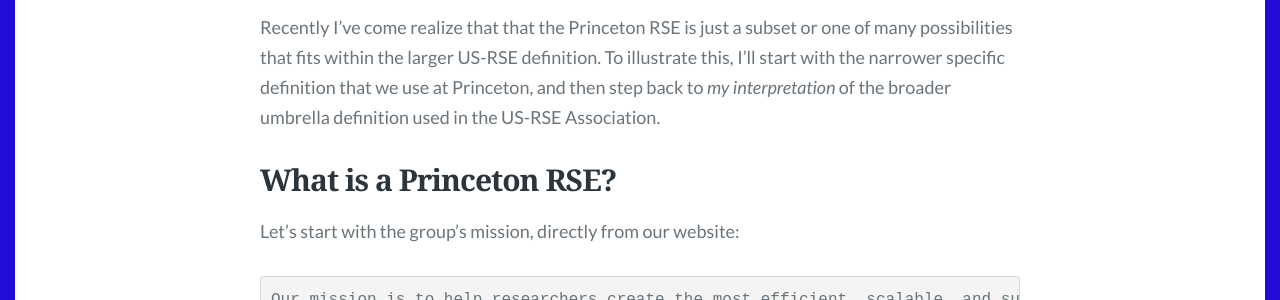
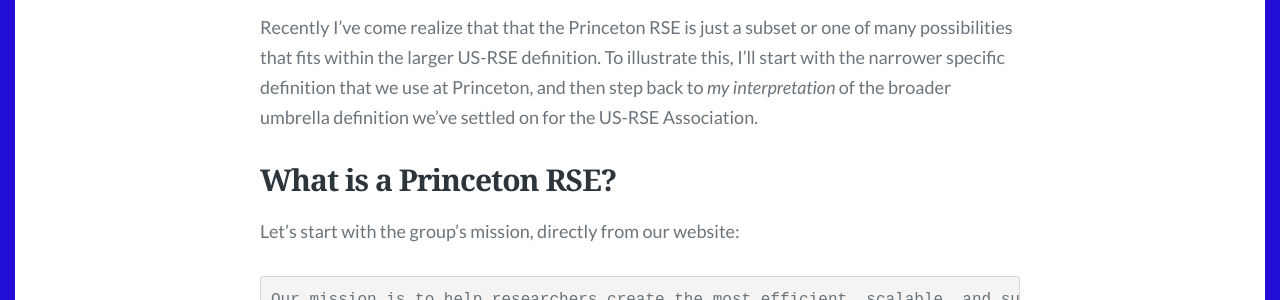
Before and after one commit to cosden/cosden.github.io, a Jekyll site: the page built from _posts/2019-09-26-what-is-an-rse.md, in a window 1280 px wide and 900 px high, scrolled down 995 px. Shown: the part 184-484 px from the top of the window. Built offline with Jekyll 4.4.1, drawn with Linux system fonts in a browser that asks for light colours; some web fonts are replaced.

Commit message:
minor change

```diff
--- a/_posts/2019-09-26-what-is-an-rse.md
+++ b/_posts/2019-09-26-what-is-an-rse.md
@@ -16,7 +16,7 @@ The first RSE definition is fairly narrow and relates to my day job as the Manag
 
 The second is a broader definition as it relates to the [US-RSE Association](https://us-rse.org).  I’ve been actively involved in the organization since the beginning and I think it’s no secret that I am eager to see a professional association to support current and future RSEs.  The goals of the organization are [here](https://us-rse.org/mission) and I’m 100% behind them.  Many people have asked, and will continue to ask, “am I an RSE?” or “do I belong in the US-RSE?”  In this context, the definition of what constitutes an RSE is essential as we strive to develop a unique group identity.
 
-Recently I've come realize that that the Princeton RSE is just a subset or one of many possibilities that fits within the larger US-RSE definition.  To illustrate this, I'll start with the narrower specific definition that we use at Princeton, and then step back to _my interpretation_ of the broader umbrella definition used in the US-RSE Association.
+Recently I've come realize that that the Princeton RSE is just a subset or one of many possibilities that fits within the larger US-RSE definition.  To illustrate this, I'll start with the narrower specific definition that we use at Princeton, and then step back to _my interpretation_ of the broader umbrella definition we've settled on for the US-RSE Association.
 
 
 ## What is a Princeton RSE?
```
